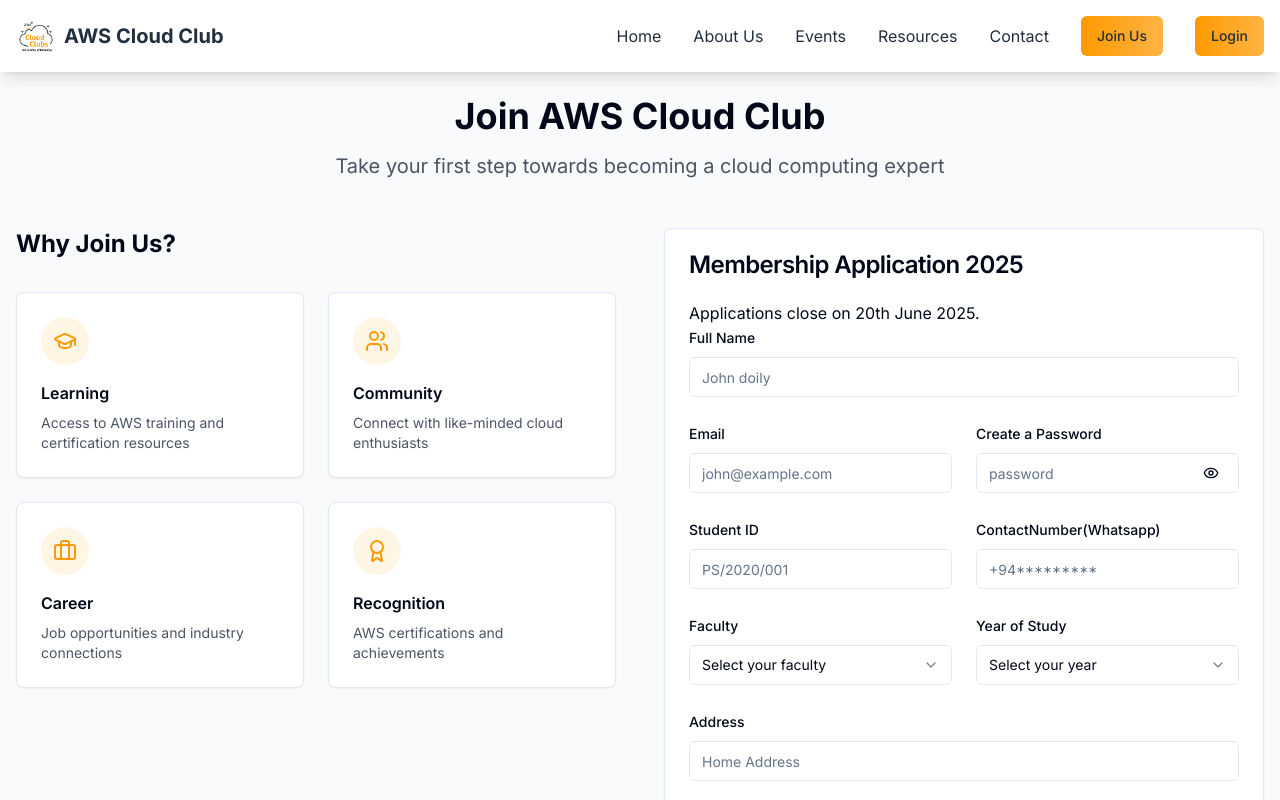
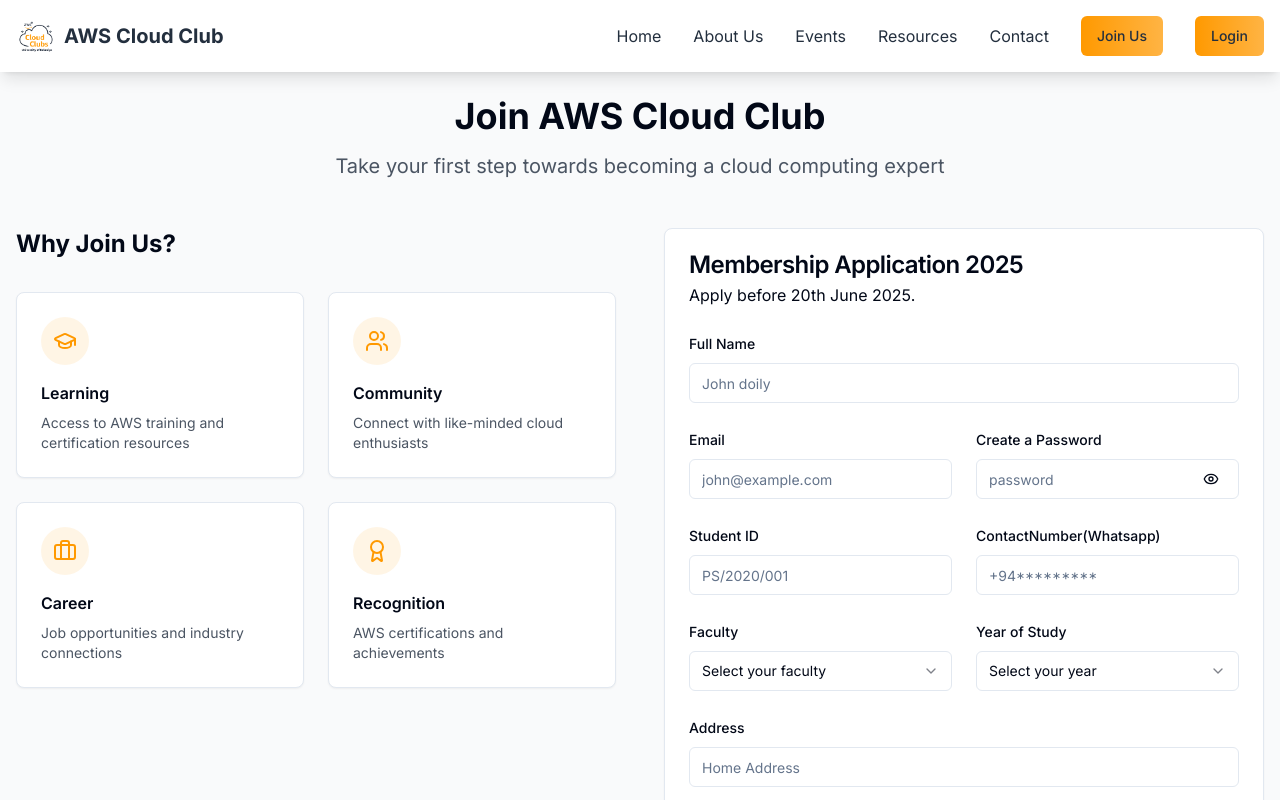
Before and after one commit to AWS-Cloud-Club-University-of-Kelaniya/aws-web, a Next.js app: page /join-us in a window 1280 px wide. Shown: the top 800 px of the page. Built offline with nearby package versions, Linux system fonts and the light colour scheme.

Commit message:
Open application form

```diff
--- a/app/join-us/page.tsx
+++ b/app/join-us/page.tsx
@@ -84,11 +84,12 @@
             <Card>
               <CardHeader>
                 <CardTitle>Membership Application 2025</CardTitle>
+                <h5>
+                  Apply before 20th June 2025.
+                </h5>
               </CardHeader>
               <CardContent>
-                { <p>
-                  Applications close on 20th June 2025.
-                </p> }
+
 
                 <JoinUsForm />
               </CardContent>
```
